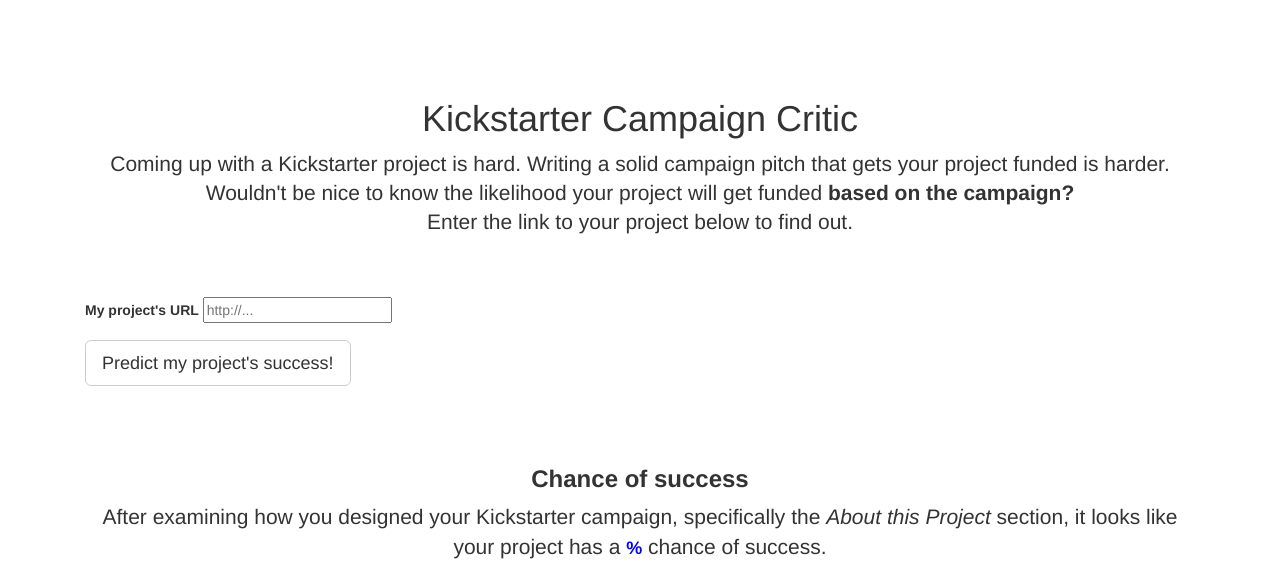
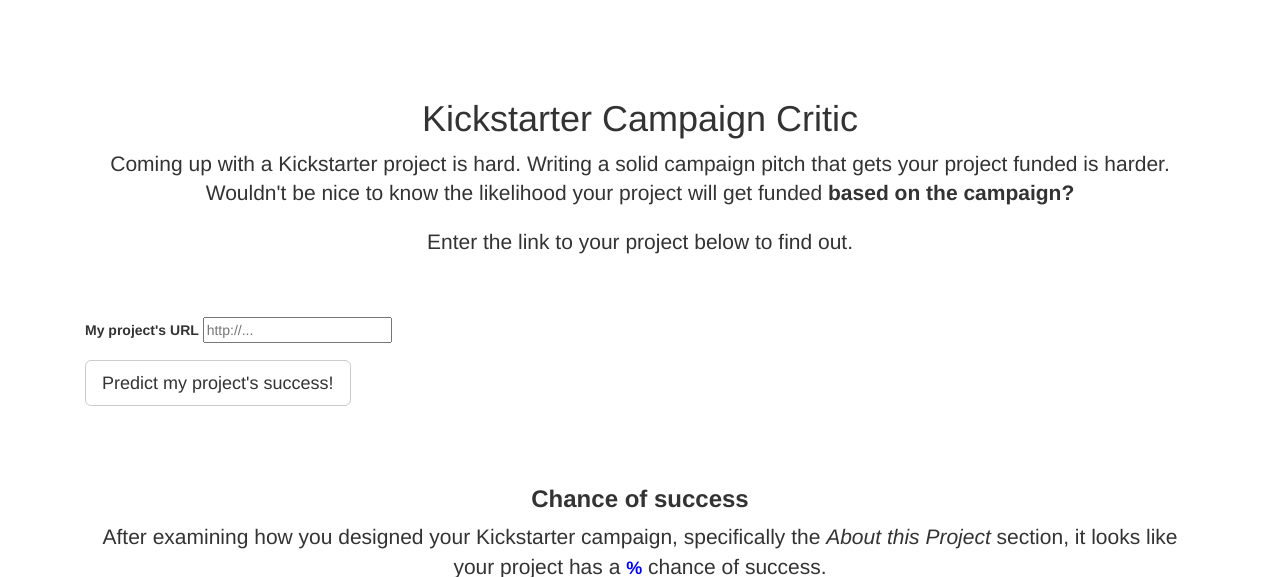
Before and after one commit to redwanhuq/campaign-critic, a Flask app: template week_2_demo/flaskexample/templates/output.html in a window 1280 px wide. Shown: the part 51-628 px from the top of the page. Run offline with Flask 2, Linux system fonts and the light colour scheme; the template is opened without the code that fills it, so the values that code supplies are empty; parts of the project's set-up code (start-up, migrations or seed data) failed here and were passed over; some libraries are stand-ins or nearby versions.

Commit message:
changed flask project layout

```diff
--- a/week_2_demo/flaskexample/templates/output.html
+++ b/week_2_demo/flaskexample/templates/output.html
@@ -59,7 +59,7 @@
 <div class="container">
     <div class="starter-template">
         <h1>Kickstarter Campaign Critic</h2>
-        <p class='lead'>Coming up with a Kickstarter project is hard. Writing a solid campaign pitch that gets your project funded is harder. Wouldn't be nice to know the likelihood your project will get funded <strong>based on the campaign?</strong><br> Enter the link to your project below to find out.</p>
+        <p class='lead'>Coming up with a Kickstarter project is hard. Writing a solid campaign pitch that gets your project funded is harder. Wouldn't be nice to know the likelihood your project will get funded <strong>based on the campaign?</strong></p><p class="lead"> Enter the link to your project below to find out.</p>
     </div>
 
     <div class = "container">
```
